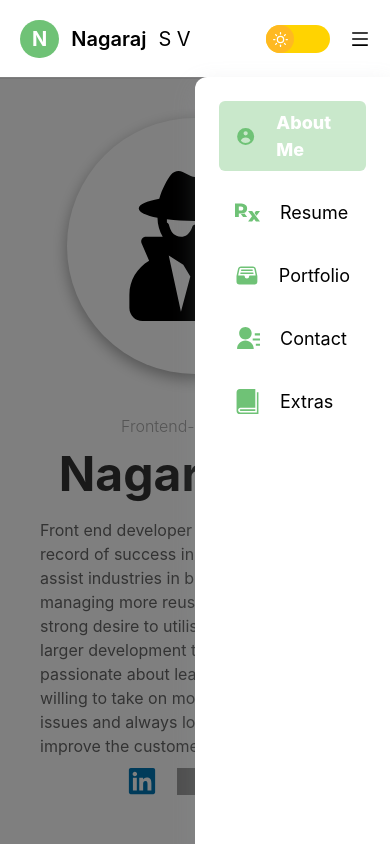
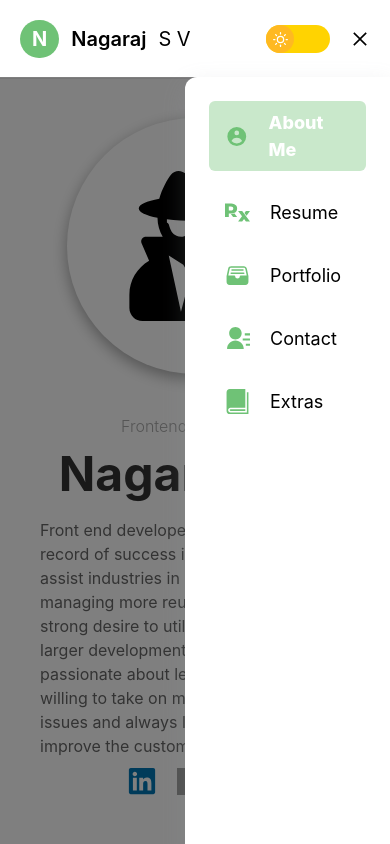
Before and after one commit to SVN-05/svn_resume, a Next.js app: page / in a window 390 px wide. Both pictures are taken after a click on the icon 360 px from the left and 39 px from the top of the page. Shown: the top 844 px of the page. Built offline with nearby package versions, Linux system fonts and the light colour scheme; grey boxes are pictures that could not be loaded.

Commit message:
ui fixes

```diff
--- a/src/components/layouts/AppNavBar/AppNav.js
+++ b/src/components/layouts/AppNavBar/AppNav.js
@@ -8,7 +8,7 @@ import {
 } from "@/utils/constants/constants";
 import { getFirstletter } from "@/utils/helpers/methods";
 import useAppStore from "@/store/store";
-import { AiOutlineMenu } from "react-icons/ai";
+import { AiOutlineMenu, AiOutlineClose } from "react-icons/ai";
 import { useTheme } from "next-themes";
 import { usePathname } from "next/navigation";
 import SideDrawer from "../SideDrawer";
@@ -48,6 +48,18 @@ const AppNav = () => {
     setMounted(true);
   }, [resolvedTheme]);
 
+  const handleDrawer = () => {
+    if (isOpen) {
+      setShowOverlay(!showOverlay);
+    }
+    setIsOpen(!isOpen);
+    if (isOpen === false) {
+      setTimeout(() => {
+        setShowOverlay(!showOverlay);
+      }, 400);
+    }
+  };
+
   return (
     <div
       style={{
@@ -85,20 +97,27 @@ const AppNav = () => {
         {mounted && (
           <ThemeSwitch isToggled={isToggled} handleToggle={handleAppTheme} />
         )}
+        <AiOutlineClose
+          size={20}
+          style={{
+            transform: isOpen ? "scaleY(1)" : "scaleY(0)",
+            opacity: isOpen ? 1 : 0,
+            filter: isOpen ? "blur(0px)" : "blur(10px)",
+            transitionDuration: "0.4s",
+          }}
+          className="ease-linear absolute right-5 md:hidden"
+          onClick={handleDrawer}
+        />
         <AiOutlineMenu
           size={20}
-          className="md:hidden"
-          onClick={() => {
-            if (isOpen) {
-              setShowOverlay(!showOverlay);
-            }
-            setIsOpen(!isOpen);
-            if (isOpen === false) {
-              setTimeout(() => {
-                setShowOverlay(!showOverlay);
-              }, 400);
-            }
+          style={{
+            transform: isOpen ? "scaleY(0)" : "scaleY(1)",
+            opacity: isOpen ? 0 : 1,
+            filter: isOpen ? "blur(10px)" : "blur(0px)",
+            transitionDuration: "0.7s",
           }}
+          className="ease-linear md:hidden"
+          onClick={handleDrawer}
         />
       </div>
       <SideDrawer
@@ -108,6 +127,7 @@ const AppNav = () => {
         setIsOpen={setIsOpen}
         showOverlay={showOverlay}
         setShowOverlay={setShowOverlay}
+        handleDrawer={handleDrawer}
       />
     </div>
   );
--- a/src/components/layouts/SideDrawer.js
+++ b/src/components/layouts/SideDrawer.js
@@ -11,6 +11,7 @@ const SideDrawer = ({
   setIsOpen,
   showOverlay,
   setShowOverlay,
+  handleDrawer = () => {},
 }) => {
   const pathName = usePathname();
   const navBarHeight = "64px";
@@ -27,7 +28,10 @@ const SideDrawer = ({
       }}
     >
       {showOverlay && (
-        <div className="z-10 w-full bg-black absolute top-0 right-0 bottom-0 left-0 opacity-50" />
+        <div
+          className="z-10 w-full bg-black absolute top-0 right-0 bottom-0 left-0 opacity-50"
+          onClick={handleDrawer}
+        />
       )}
       <div
         style={{
@@ -36,7 +40,7 @@ const SideDrawer = ({
             : "rgba(149, 157, 165, 0.2) 0px 8px 24px",
           backgroundColor: appBg,
         }}
-        className="flex flex-col z-20 gap-y-5 text-lg w-1/2 h-full self-end px-6 pt-6 rounded-tl-xl"
+        className="flex flex-col z-20 gap-y-5 text-lg max-w-[205px] h-full self-end px-6 pt-6 rounded-tl-xl"
       >
         {navBarOptions?.map((item2) => {
           const currentTab = pathName === item2?.link;
```
